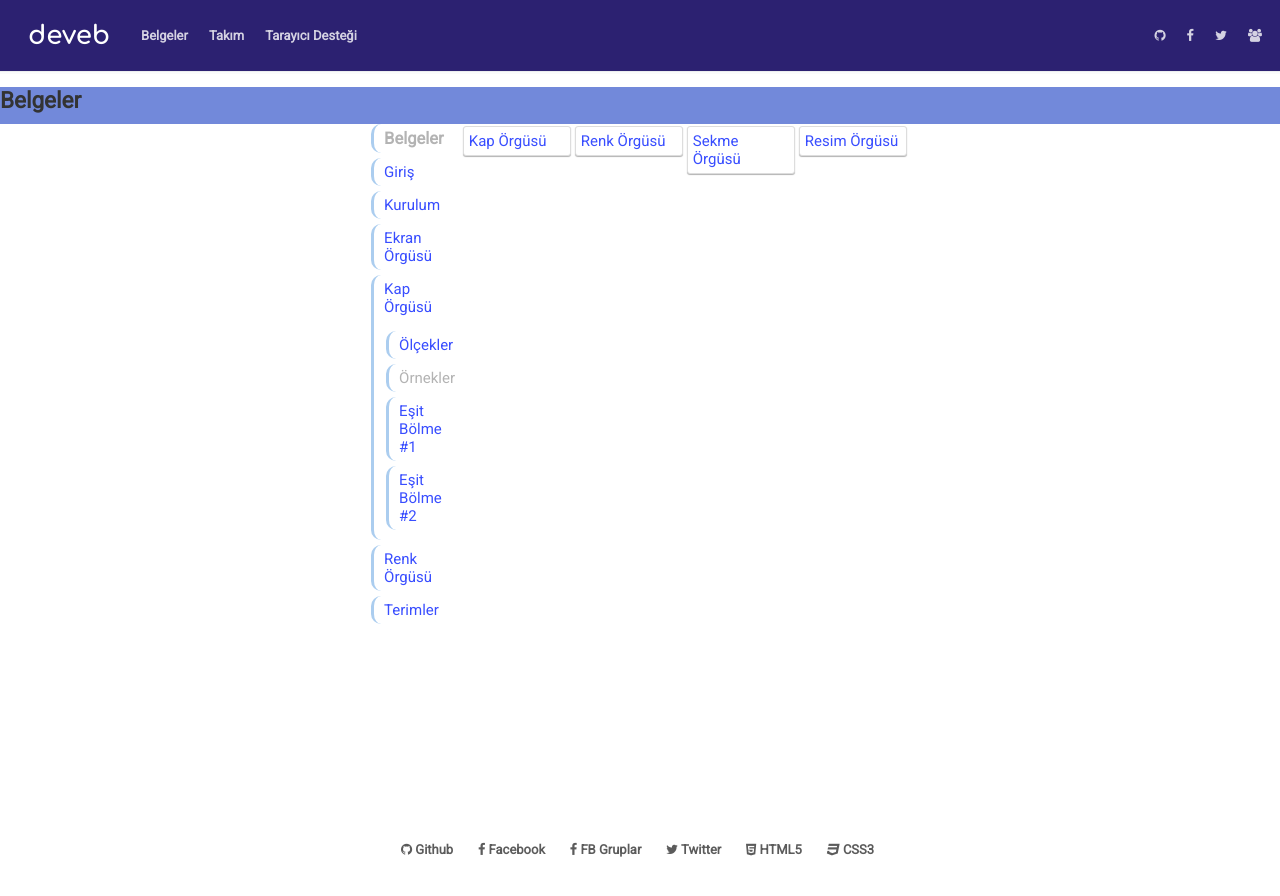
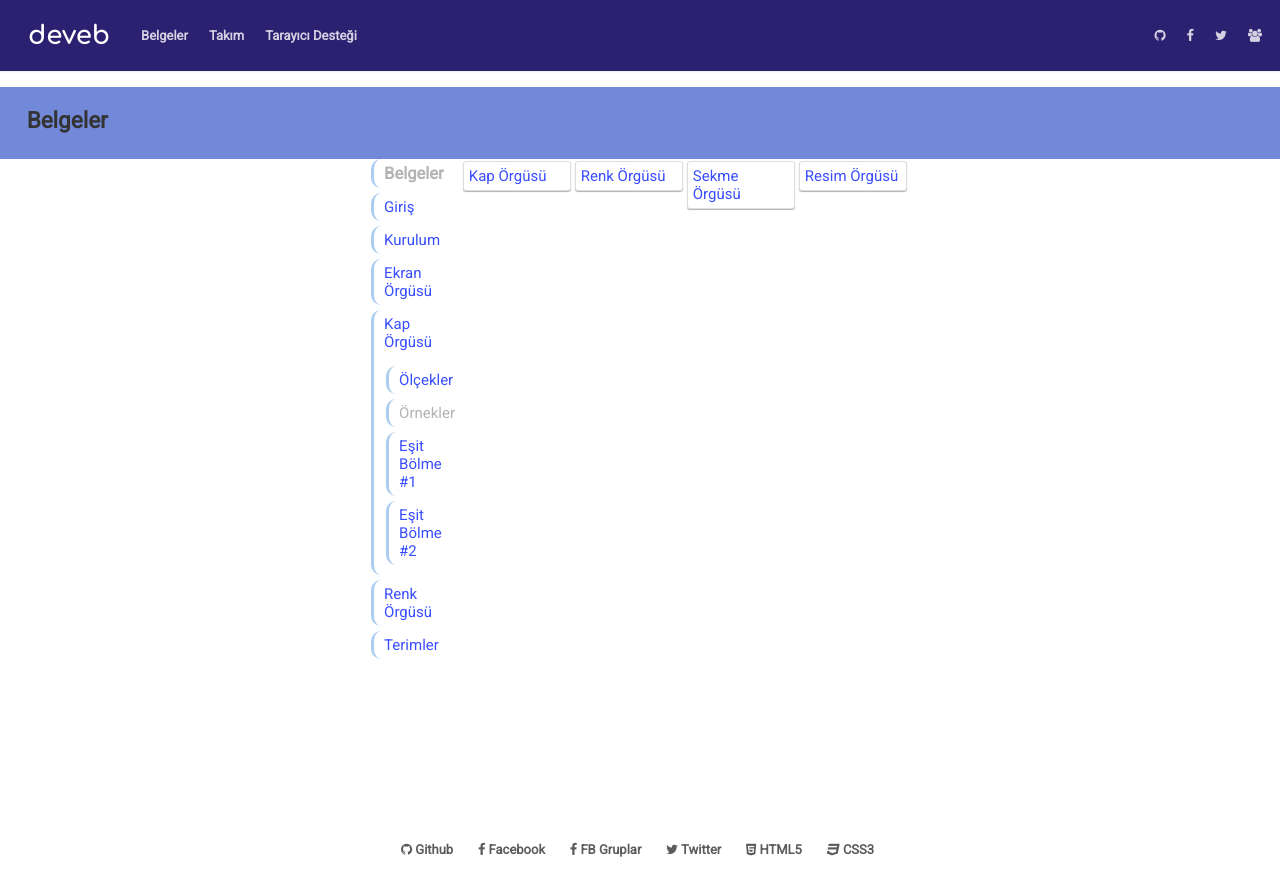
Before and after one commit to data-deveb/data-deveb.github.io, a Jekyll site: the page built from belgeler/belgeler.html, in a window 1280 px wide. Shown: the top 896 px of the page. Built offline with Jekyll 4.4.1, drawn with Linux system fonts in a browser that asks for light colours.

Commit message:
Güncelleme

```diff
--- a/_layouts/default.html
+++ b/_layouts/default.html
@@ -8,7 +8,7 @@
   {% include header.html %}
   </header>
   {% if page.title %}<div data-gnl="1 1p" class="sayfa-başlığı">
-    <h1 data-gnl="23 24p göbekte-ol">{{ page.title }}</h1>
+    <h1 data-gnl="23 24p ortada-ol">{{ page.title }}</h1>
   </div>{% endif %}
   <div data-gnl="23 göbekte-ol" data-dev="kaplama">
     <div data-gnl="24" data-ort="4">
--- a/assets/css/deveb.genel.css
+++ b/assets/css/deveb.genel.css
@@ -94,6 +94,9 @@ pre{
 
 .sayfa-başlığı{
 	background:rgb(114, 137, 218) none repeat scroll 0% 0%;
+	padding-top:20px;
+	padding-bottom:15px;
+	color:#fff;
 }
 
 
```
